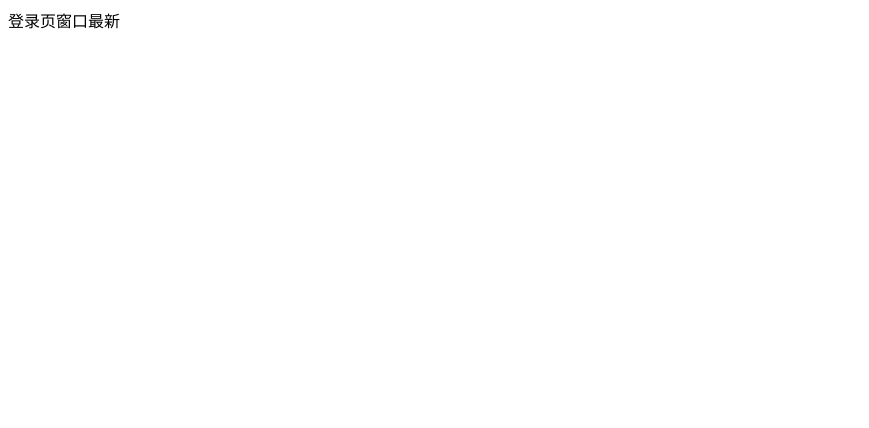
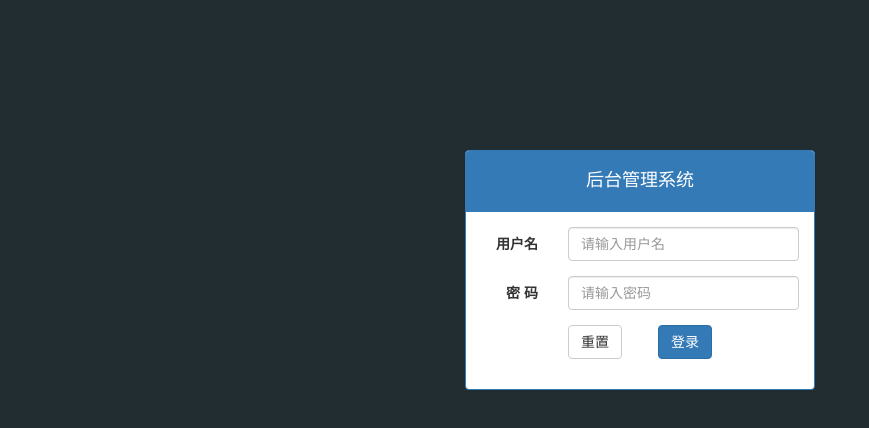
Before and after one commit to cwq237/dianshang_7_5, a website: page public/admin/login.html in a window 1280 px wide. Shown: the whole page, without its empty margins (0-869 px from the left). Drawn offline with Linux system fonts and the light colour scheme.

Commit message:
登录功能静态页面完成

```diff
--- /dev/null
+++ b/public/admin/css/common.css
@@ -0,0 +1,7 @@
+.body_bg {
+  background-color: #222d32;
+}
+
+.mt_150 {
+  margin-top: 150px;
+}
--- a/public/admin/login.html
+++ b/public/admin/login.html
@@ -5,11 +5,48 @@
   <meta charset="UTF-8">
   <meta name="viewport" content="width=device-width, initial-scale=1.0">
   <meta http-equiv="X-UA-Compatible" content="ie=edge">
-  <title>Document</title>
+  <title>登录页</title>
+  <link rel="stylesheet" href="lib/bootstrap/css/bootstrap.css">
+  <link rel="stylesheet" href="./css/common.css">
 </head>
 
-<body>
-  登录页窗口最新
+<body class="body_bg">
+  <div class="container">
+    <div class="col-md-4 col-md-offset-4">
+      <div class="panel panel-primary mt_150">
+        <div class="panel-heading">
+          <h4 class="text-center">
+            后台管理系统
+          </h4>
+        </div>
+        <div class="panel-body">
+          <form class="form-horizontal">
+            <!-- form表单中有一个类: form-group -->
+            <div class="form-group">
+              <label for="username" class="col-sm-3 control-label">用户名</label>
+              <div class="col-sm-9">
+                <input type="text" class="form-control" id="username" placeholder="请输入用户名">
+              </div>
+            </div>
+            <div class="form-group">
+              <label for="password" class="col-sm-3 control-label">密&nbsp;码</label>
+              <div class="col-sm-9">
+                <input type="password" class="form-control" id="password" placeholder="请输入密码">
+              </div>
+            </div>
+            <div class="form-group">
+              <div class="col-sm-offset-3 col-sm-6">
+                <button type="reset" class="btn btn-default">重置</button>
+                <button type="submit" class="btn btn-primary pull-right">登录</button>
+              </div>
+            </div>
+          </form>
+        </div>
+      </div>
+    </div>
+  </div>
+  <script src="lib/jquery/jquery.js"></script>
+  <script src="lib/bootstrap/js/bootstrap.js"></script>
 </body>
 
 </html>
```
